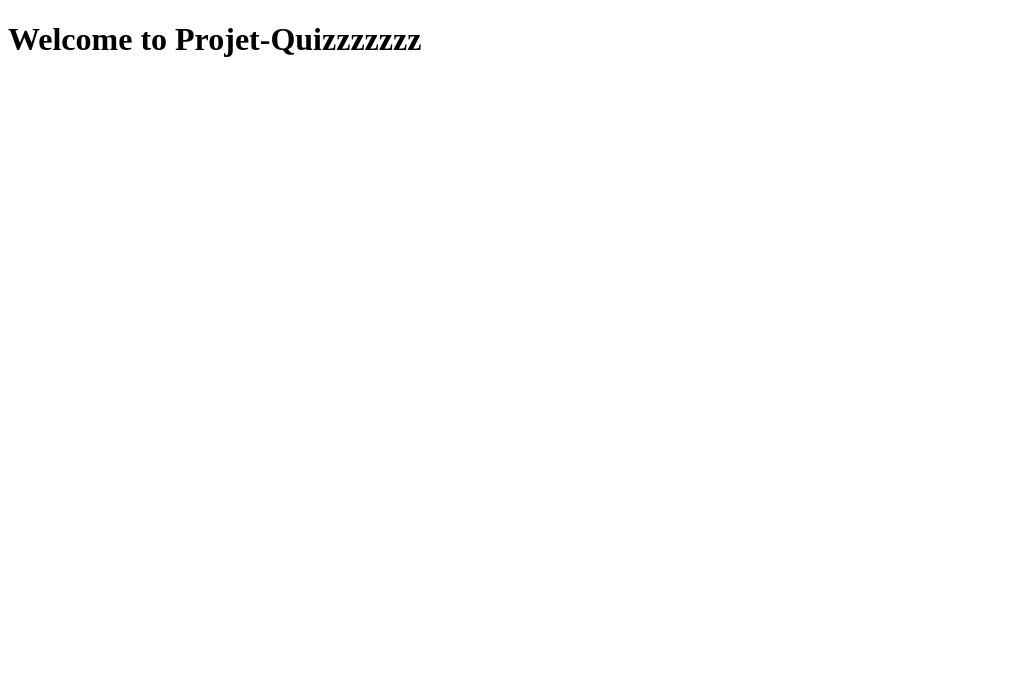
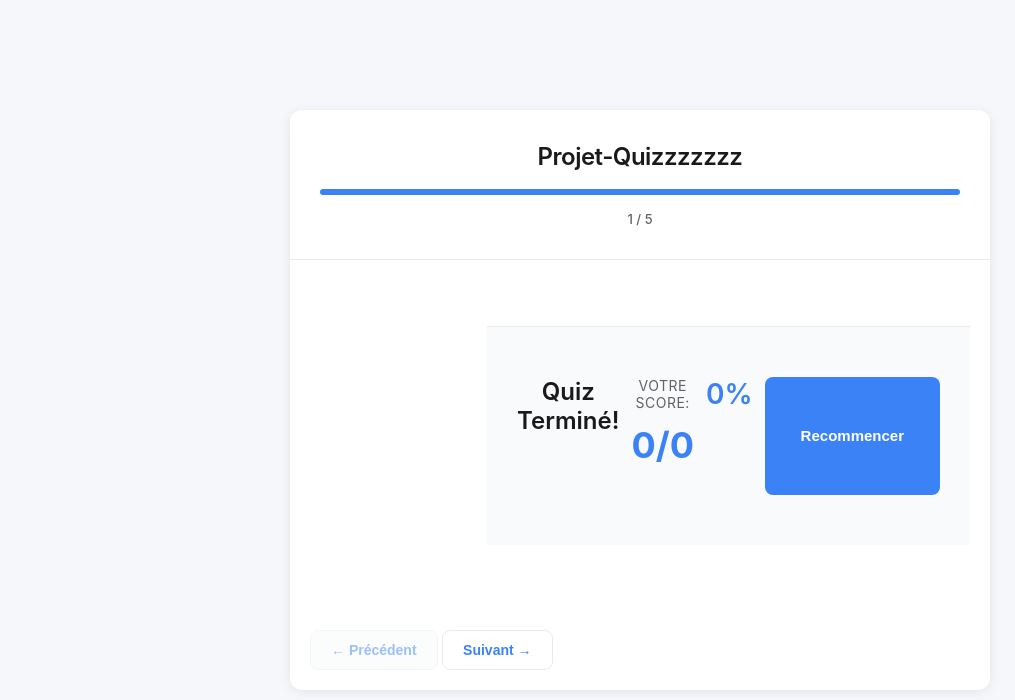
Before and after one commit to arthurmiszczak/Projet-Quizzzzzzz, a website: page public/index.html in a window 1280 px wide. Shown: the whole page, without its empty margins (0-1015 px from the left). Drawn offline with Linux system fonts and the light colour scheme.

Commit message:
HTML CSS

```diff
--- a/public/index.html
+++ b/public/index.html
@@ -1,12 +1,44 @@
 <!DOCTYPE html>
-<html lang="en">
+<html lang="fr">
 <head>
     <meta charset="UTF-8">
     <meta name="viewport" content="width=device-width, initial-scale=1.0">
+    <link rel='stylesheet' type='text/css' href='main.css'>
     <title>Projet-Quizzzzzzz</title>
 </head>
 <body>
-    <h1>Welcome to Projet-Quizzzzzzz</h1>
+    <div class="quiz-container">
+        <div class="quiz-header">
+            <h1>Projet-Quizzzzzzz</h1>
+            <div class="progress-bar">
+                <div class="progress-fill" id="progressFill"></div>
+            </div>
+            <p class="progress-text"><span id="currentQuestion">1</span> / <span id="totalQuestions">5</span></p>
+        </div>
+
+        <div class="quiz-content">
+            <div id="quizBox" class="quiz-box">
+                <h2 id="questionText" class="question"></h2>
+                <div id="optionsContainer" class="options-container"></div>
+            </div>
+
+            <div id="resultBox" class="result-box hidden">
+                <h2>Quiz Terminé!</h2>
+                <div class="score">
+                    <p class="score-text">Votre score:</p>
+                    <p class="score-value"><span id="finalScore">0</span>/<span id="maxScore">0</span></p>
+                </div>
+                <p class="result-percentage"><span id="percentage">0</span>%</p>
+                <button id="restartBtn" class="btn-restart">Recommencer</button>
+            </div>
+        </div>
+
+        <div class="quiz-footer">
+            <button id="prevBtn" class="btn-nav" disabled>← Précédent</button>
+            <button id="nextBtn" class="btn-nav">Suivant →</button>
+        </div>
+    </div>
+
+    <script src='main.js'></script>
 </body>
-<script src='main.js'></script>
 </html>
--- /dev/null
+++ b/public/main.css
@@ -0,0 +1,257 @@
+* {
+    margin: 0;
+    padding: 0;
+    box-sizing: border-box;
+}
+
+body {
+    font-family: -apple-system, BlinkMacSystemFont, 'Segoe UI', 'Roboto', sans-serif;
+    background: #f5f7fa;
+    min-height: 100vh;
+    display: flex;
+    justify-content: center;
+    align-items: center;
+    padding: 20px;
+}
+
+.quiz-container {
+    width: 100%;
+    max-width: 700px;
+    background: white;
+    border-radius: 12px;
+    box-shadow: 0 2px 12px rgba(0, 0, 0, 0.08);
+    overflow: hidden;
+}
+
+.quiz-header {
+    background: white;
+    color: #1a1a1a;
+    padding: 32px 30px;
+    text-align: center;
+    border-bottom: 1px solid #e8eaed;
+}
+
+.quiz-header h1 {
+    margin-bottom: 24px;
+    font-size: 28px;
+    font-weight: 600;
+    letter-spacing: -0.5px;
+}
+
+.progress-bar {
+    width: 100%;
+    height: 6px;
+    background: #e8eaed;
+    border-radius: 10px;
+    overflow: hidden;
+    margin-bottom: 16px;
+}
+
+.progress-fill {
+    height: 100%;
+    background: #3b82f6;
+    transition: width 0.4s ease;
+}
+
+.progress-text {
+    font-size: 13px;
+    color: #5f6368;
+    font-weight: 500;
+}
+
+.quiz-content {
+    padding: 40px 30px;
+    min-height: 350px;
+    display: flex;
+    align-items: center;
+    justify-content: center;
+}
+
+.quiz-box {
+    width: 100%;
+}
+
+.question {
+    color: #1a1a1a;
+    margin-bottom: 28px;
+    font-size: 18px;
+    font-weight: 600;
+    line-height: 1.5;
+    letter-spacing: -0.3px;
+}
+
+.options-container {
+    display: flex;
+    flex-direction: column;
+    gap: 12px;
+}
+
+.option {
+    padding: 14px 18px;
+    border: 1px solid #e8eaed;
+    border-radius: 8px;
+    background: white;
+    cursor: pointer;
+    transition: all 0.2s ease;
+    font-size: 15px;
+    color: #202124;
+    font-weight: 500;
+}
+
+.option:hover {
+    border-color: #3b82f6;
+    background: #f0f4ff;
+    box-shadow: 0 1px 3px rgba(59, 130, 246, 0.1);
+}
+
+.option.selected {
+    background: #3b82f6;
+    color: white;
+    border-color: #3b82f6;
+}
+
+.option.correct {
+    background: #10b981;
+    color: white;
+    border-color: #10b981;
+}
+
+.option.incorrect {
+    background: #ef4444;
+    color: white;
+    border-color: #ef4444;
+}
+
+.result-box {
+    text-align: center;
+    padding: 50px 30px;
+}
+
+.result-box h2 {
+    color: #1a1a1a;
+    margin-bottom: 32px;
+    font-size: 24px;
+    font-weight: 600;
+}
+
+.score {
+    margin-bottom: 28px;
+}
+
+.score-text {
+    color: #5f6368;
+    font-size: 14px;
+    margin-bottom: 12px;
+    text-transform: uppercase;
+    letter-spacing: 0.5px;
+}
+
+.score-value {
+    font-size: 52px;
+    color: #3b82f6;
+    font-weight: 700;
+}
+
+.result-percentage {
+    font-size: 36px;
+    color: #3b82f6;
+    margin-bottom: 36px;
+    font-weight: 600;
+}
+
+.btn-restart {
+    background: #3b82f6;
+    color: white;
+    border: none;
+    padding: 12px 36px;
+    border-radius: 8px;
+    cursor: pointer;
+    font-size: 15px;
+    font-weight: 600;
+    transition: all 0.2s ease;
+}
+
+.btn-restart:hover {
+    background: #2563eb;
+    box-shadow: 0 2px 8px rgba(59, 130, 246, 0.3);
+}
+
+.hidden {
+    display: none;
+    display: flex;
+    justify-content: space-between;
+    gap: 12px;
+    background: #f9fafb;
+    border-top: 1px solid #e8eaed;
+}
+
+.btn-nav {
+    flex: 1;
+    padding: 11px 20px;
+    border: 1px solid #e8eaed;
+    background: white;
+    color: #3b82f6;
+    border-radius: 8px;
+    cursor: pointer;
+    font-size: 14px;
+    font-weight: 600;
+    transition: all 0.2s ease;
+}
+
+.btn-nav:hover:not(:disabled) {
+    background: #f0f4ff;
+    border-color: #3b82f6;
+    box-shadow: 0 1px 3px rgba(59, 130, 246, 0.1);
+}
+
+.btn-nav:disabled {
+    opacity: 0.4;
+    cursor: not-allowed;
+    background: #f9fafb
+}
+.btn-nav:disabled {
+    opacity: 0.5;
+    cursor: not-al4px 20px;
+    }
+
+    .quiz-header h1 {
+        font-size: 24px;
+        margin-bottom: 18px;
+    }
+
+    .quiz-content {
+        padding: 30px 20px;
+    }
+
+    .question {
+        font-size: 16px;
+        margin-bottom: 24px;
+    }
+
+    .option {
+        padding: 12px 16px;
+        font-size: 14px;
+    }
+
+    .score-value {
+        font-size: 44px;
+    }
+
+    .result-percentage {
+        font-size: 28px;
+    }
+
+    .quiz-footer {
+        padding: 20px;
+        gap: 10px;
+    }
+
+    .btn-nav {
+        font-size: 13px;
+        padding: 10px 1x 15px;
+        font-size: 14px;
+    }
+
+    .score-value {
+        font-size: 36px;
+    }
```
